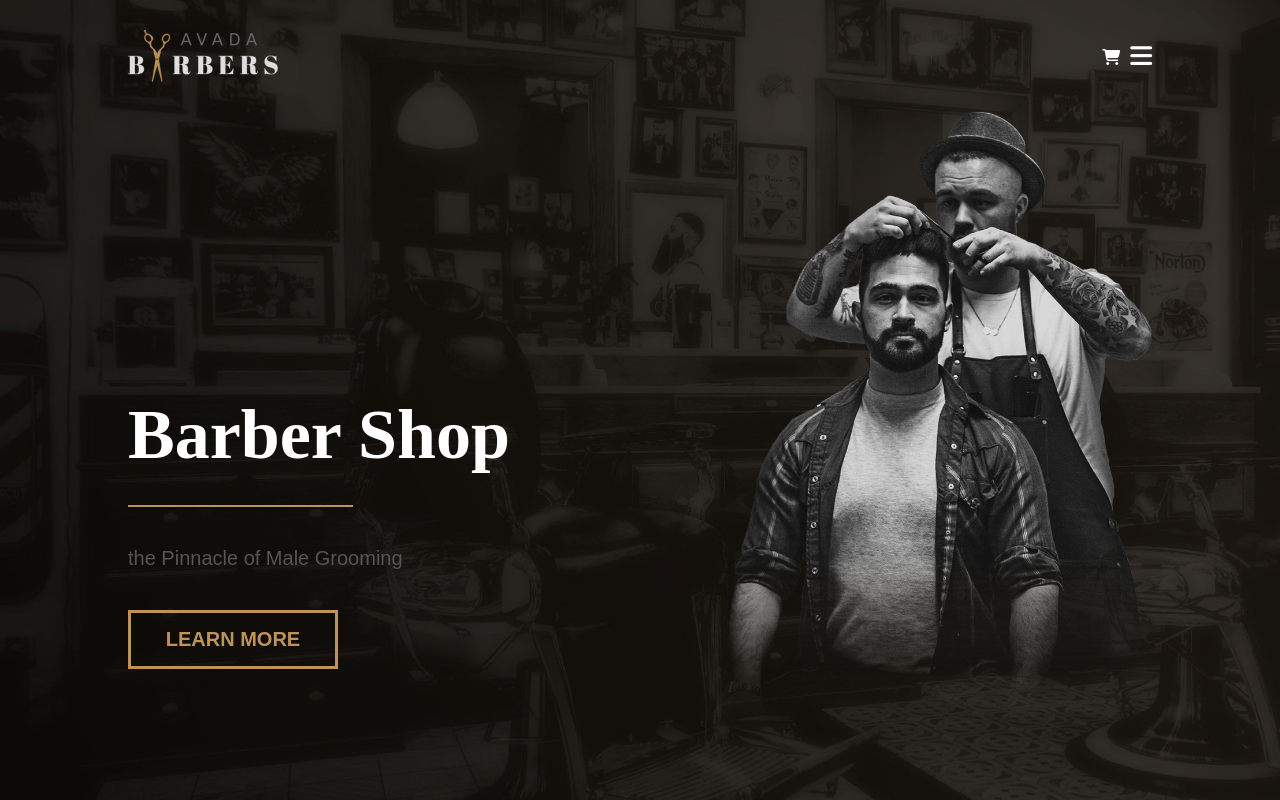
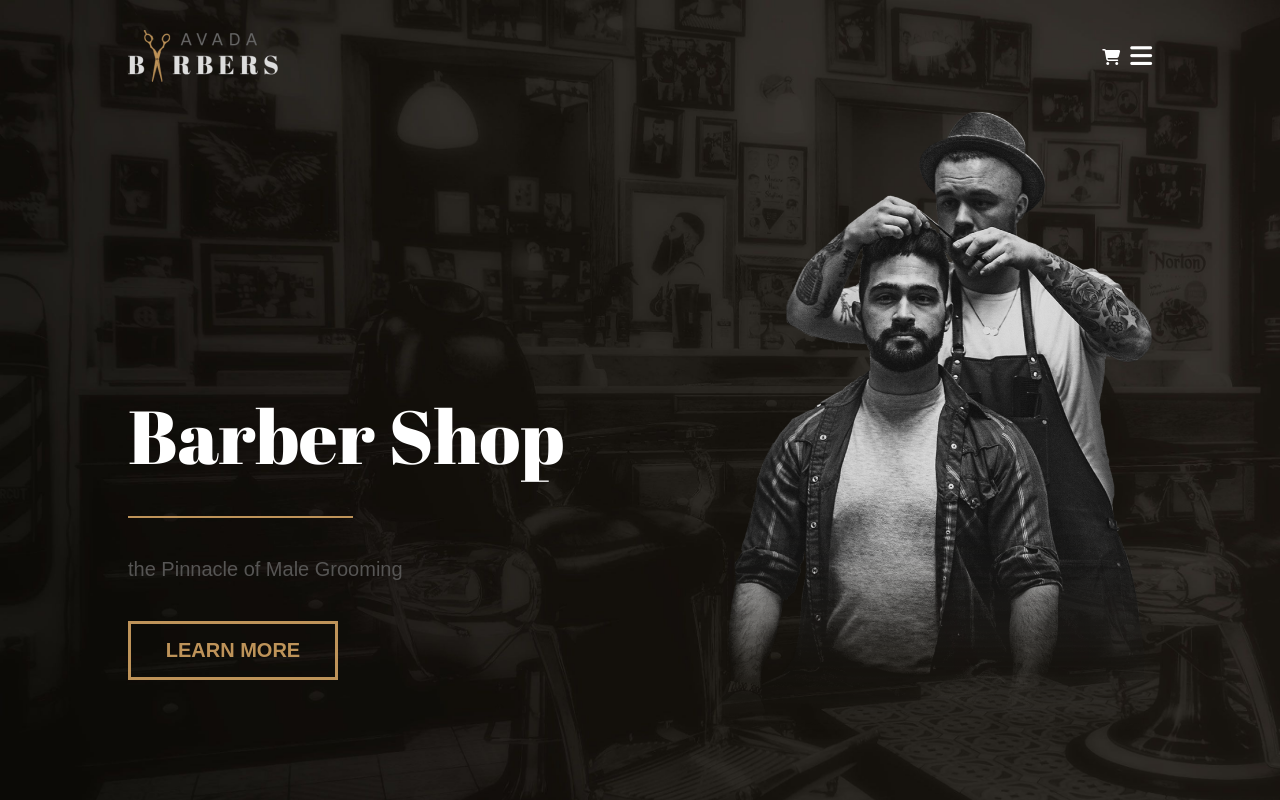
Before and after one commit to Carmine-Doronzo/proj-html-vuejs, a Vue app: page / in a window 1280 px wide. Shown: the top 800 px of the page. Built offline with nearby package versions, Linux system fonts and the light colour scheme.

Commit message:
Add correct font

```diff
--- a/src/style/general.scss
+++ b/src/style/general.scss
@@ -9,10 +9,19 @@
 @use './partials/carousel.scss';
 @use './partials/reviews.scss';
 @use './partials/blogs.scss';
+@import url('https://fonts.googleapis.com/css2?family=Abril+Fatface&display=swap');
+.lora {
+    //font-family: "Lora", serif;
+    //font-optical-sizing: auto;
+    //font-weight: 700;
+    //font-style: normal;
+    font-family: "Abril Fatface", serif;
+    font-weight: 400;
+    font-style: normal;
+}
 
-.lora{
-    font-family: "Lora", serif;
-    font-optical-sizing: auto;
-    font-weight: 700;
-    font-style: normal;
-  }
+//.abril-fatface-regular {
+//font-family: "Abril Fatface", serif;
+//font-weight: 400;
+//font-style: normal;
+//}
--- a/src/style/partials/_hero.scss
+++ b/src/style/partials/_hero.scss
@@ -11,7 +11,7 @@
     width: calc((6 * 100%) / 12);
 }
 .title{
-    font-size: 70px;
+    font-size: 75px;
 }
 .title::after{
     content: "";
```
